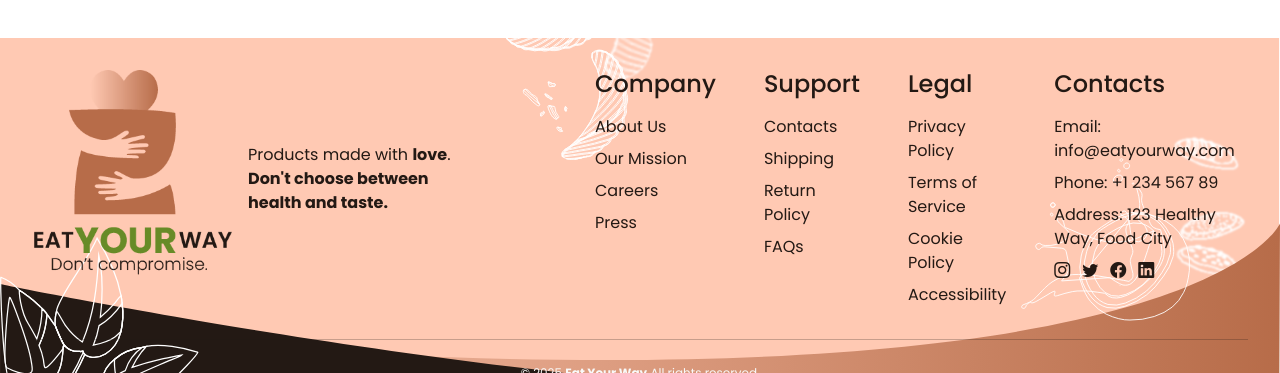
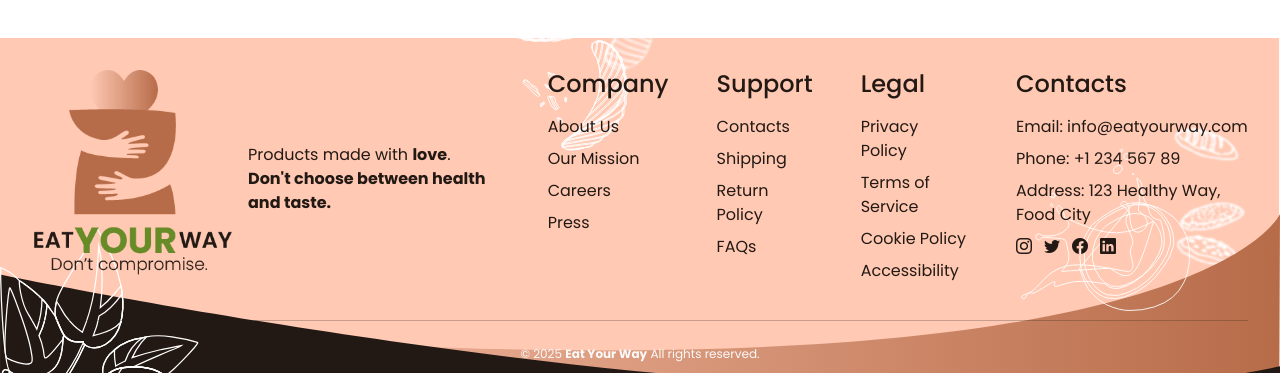
Before and after one commit to GiuseppeColucci95/project-work-team3, a React (Vite) app in the folder FRONTEND/: page / in a window 1280 px wide. Shown: the part 2405-2778 px from the top of the page. Built offline with nearby package versions, Linux system fonts and the light colour scheme; no server answers.

Commit message:
style: adjust footer padding and hide footer contacts on smaller screens

```diff
--- a/FRONTEND/src/index.css
+++ b/FRONTEND/src/index.css
@@ -339,7 +339,7 @@ footer {
     display: flex;
     justify-content: space-around;
     gap: 3rem;
-    padding-left: 7rem;
+    padding-left: 2rem;
 
     ul {
       padding-left: 0;
@@ -398,6 +398,13 @@ footer {
 
   .explore-btn {
     font-size: 20px !important;
+  }
+}
+
+@media (max-width: 992px) {
+
+  .footer-contacts {
+    display: none !important;
   }
 }
 
@@ -667,6 +674,10 @@ footer {
     margin-bottom: 2rem;
   }
 
+  .footer-contacts {
+    display: none !important;
+  }
+
   .payoff {
     width: 100% !important;
   }
```
